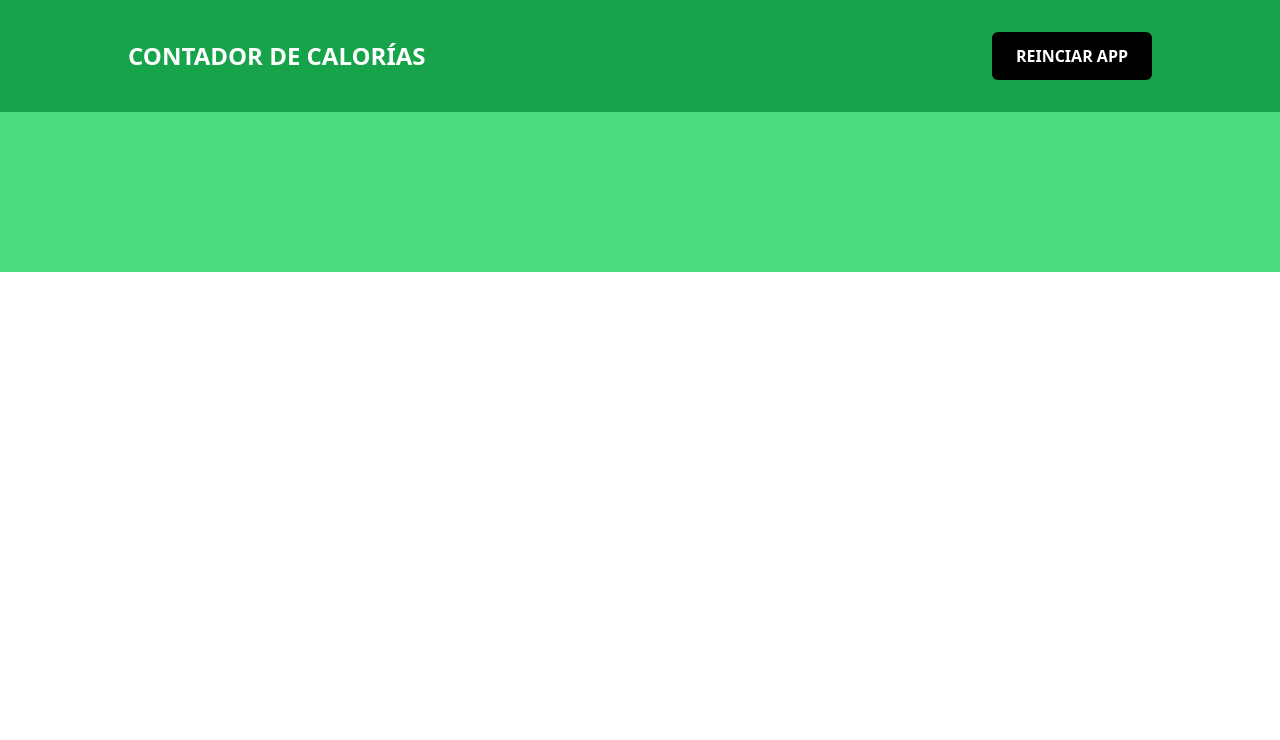
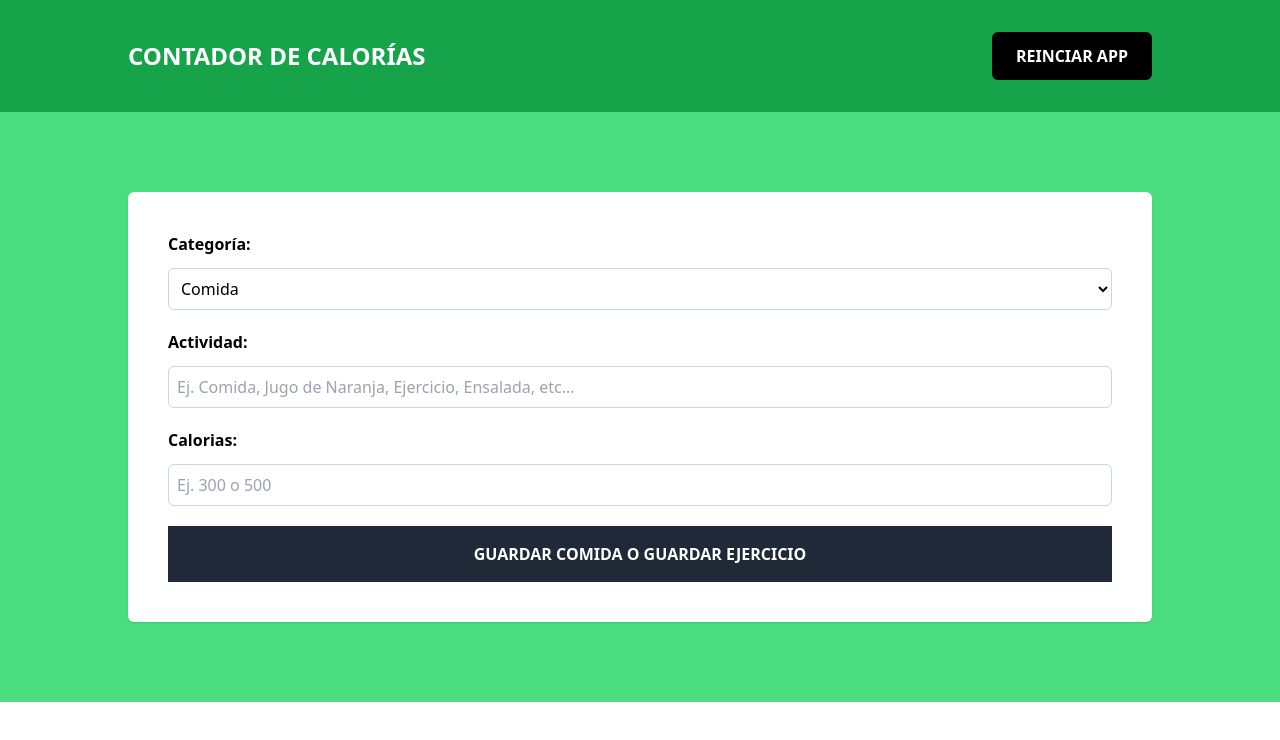
Before and after one commit to codebyjavi/contador-calorias, a React (Vite) app: page / in a window 1280 px wide. Shown: the top 740 px of the page. Built offline with nearby package versions, Linux system fonts and the light colour scheme.

Commit message:
add Form component

```diff
--- a/src/App.tsx
+++ b/src/App.tsx
@@ -1,3 +1,5 @@
+import Form from "./components/Form"
+
 function App() {
 
   return (
@@ -11,6 +13,9 @@ function App() {
 
       <section className="bg-green-400">
         <div className="max-w-5xl mx-auto py-20">
+          <Form
+
+          />
         </div>
       </section>
     </>
--- /dev/null
+++ b/src/components/Form.tsx
@@ -0,0 +1,48 @@
+import { categories } from "../data/categories"
+
+export default function Form() {
+  return (
+    <form
+        className="space-y-5 bg-white shadow p-10 rounded-md"
+    >
+        <div className="grid grid-cols-1 gap-3">
+            <label htmlFor="category" className="font-bold">Categoría:</label>
+            <select
+             className="border border-slate-300 p-2 rounded-md w-full bg-white"
+             id="category"
+            >
+                {categories.map(category => (
+                    <option key={category.id}>
+                        {category.name}
+                    </option>
+                ))}
+            </select>
+        </div>
+        <div className="grid grid-cols-1 gap-3">
+            <label htmlFor="activity" className="font-bold">Actividad:</label>
+            <input
+                type="text"
+                id="activity"
+                className="border border-slate-300 p-2 rounded-md"
+                placeholder="Ej. Comida, Jugo de Naranja, Ejercicio, Ensalada, etc..."
+            />
+        </div>
+
+        <div className="grid grid-cols-1 gap-3">
+            <label htmlFor="calories" className="font-bold">Calorias:</label>
+            <input
+                type="number"
+                id="calories"
+                className="border border-slate-300 p-2 rounded-md"
+                placeholder="Ej. 300 o 500"
+            />
+        </div>
+
+        <input
+            type="submit"
+            className="bg-gray-800 text-white w-full p-4 font-bold uppercase cursor-pointer"
+            value="Guardar comida o guardar ejercicio"
+        />
+    </form>
+  )
+}
```
